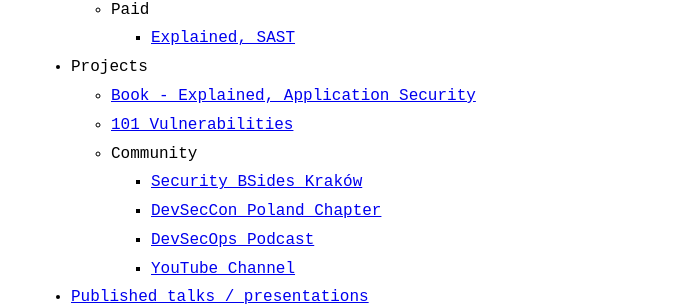
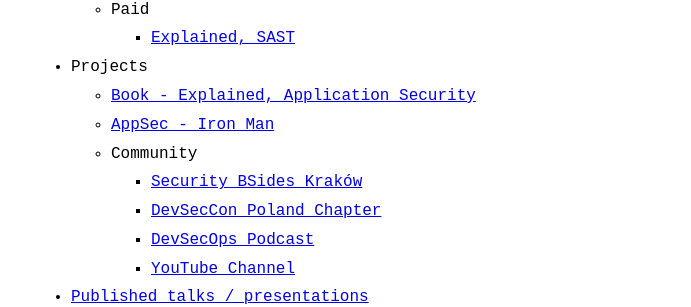
Before and after one commit to cassiodeveloper/en, a Jekyll site: the page built from index.md, in a window 1280 px wide. Shown: the part 572-879 px from the top of the page, without its empty margins (289-980 px from the left). Built offline with Jekyll 4.4.1, drawn with Linux system fonts in a browser that asks for light colours.

Commit message:
Iron Man

```diff
--- a/_data/menu.yml
+++ b/_data/menu.yml
@@ -20,8 +20,8 @@
     entries:
       - title: Book - Explained, Application Security
         url: https://cassiodeveloper.com.br/livro
-      - title: 101 Vulnerabilities
-        url: https://github.com/cassiodeveloper/101-vulnerabilities
+      - title: AppSec - Iron Man
+        url: https://cassiodeveloper.com.br/AppSec-IronMan/
       - title: Community
         entries:
           - title: Security BSides Kraków
```
